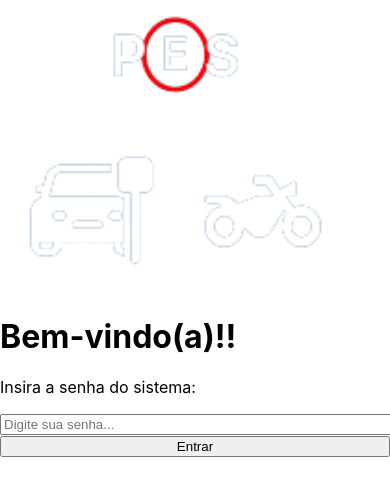
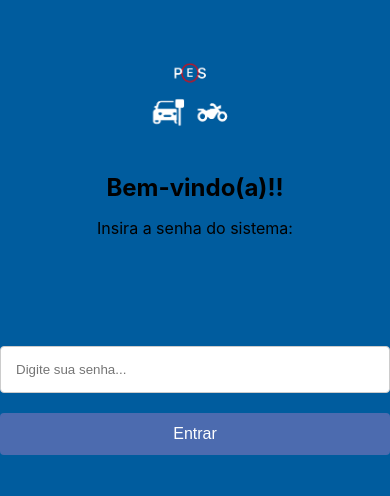
Before and after one commit to SaraSilvaa/PES-Estacionamento, a React (Create React App) app in the folder pes-estacionamento/: page / in a window 390 px wide. Shown: the top 496 px of the page. Built offline with nearby package versions, Linux system fonts and the light colour scheme.

Commit message:
Arrummando login

```diff
--- a/pes-estacionamento/src/pages/Entrada/entrada.css
+++ b/pes-estacionamento/src/pages/Entrada/entrada.css
@@ -1,39 +1,109 @@
-/* .app {
-    background-color: #004687;
-    display: flex;
-    flex-direction: column;
-    align-items: center;
-    justify-content: center;
-    height: 100vh;
-  }
-
-  .header {
+@media screen and (min-width: 769px) {
+  .container {
     text-align: center;
-    padding: 20px;
+    margin: auto;
+    margin-top: 15%;
+    width: 50%;
+    background-color: #005c9e;
+    border-radius: 8px;
+    box-shadow: 10 10 10px rgba(0, 0, 0, 0.1);
   }
 
   .logo {
-    max-width: 100%;
-    height: auto;
+    width: 100px; /* Ajuste conforme necessário */
+    margin-bottom: 20px;
   }
 
-  .content {
-    text-align: center;
+  .title {
+    font-size: 24px;
+    margin-bottom: 10px;
   }
 
-  .h1 {
-    font-size: 24px;
-    margin-bottom: 20px;
-    color: white;
+  .subtitle {
+    font-size: 16px;
+    margin-bottom: 10px;
   }
 
-  .input {
-    background-color: #004687;
+  input {
+    width: 50%;
     padding: 10px;
-    font-size: 16px;
-    width: 100vh;
-    max-width: 400px;
-    border: 3px solid #ffffff;
+    margin-bottom: 20px;
+    border: 1px solid #ccc;
+    border-radius: 4px;
+    box-sizing: border-box;
+  }
+
+  button {
+    background-color: #385dac;
     color: white;
-    border-radius: 22px;
-  } */
+    padding: 12px 20px;
+    border: none;
+    border-radius: 4px;
+    cursor: pointer;
+    font-size: 12px;
+  }
+
+  button:hover {
+    background-color: rgb(149, 193, 230);
+  }
+}
+
+
+
+
+@media screen and (max-width: 768px) {
+  .container {
+    margin-top: 50%;
+
+    height: 100vh;
+  text-align: center;
+  margin: auto;
+  background-color: #005c9e;
+  box-shadow: 0 0 10px rgba(0, 0, 0, 0.1);
+
+}
+
+.logo {
+  width: 100px; /* Ajuste conforme necessário */
+  margin-bottom: 20px;
+  margin-top: 15%;
+
+}
+
+.title {
+  font-size: 24px;
+  margin-bottom: 10px;
+
+}
+
+.subtitle {
+  font-size: 16px;
+  margin-bottom: 10px;
+
+}
+
+input {
+  margin-top: 25%;
+  width: 100%;
+  padding: 15px;
+  margin-bottom: 20px;
+  border: 1px solid #ccc;
+  border-radius: 4px;
+  box-sizing: border-box;
+
+}
+
+button {
+  background-color: #4c6baf;
+  color: white;
+  padding: 12px 20px;
+  border: none;
+  border-radius: 4px;
+  cursor: pointer;
+  font-size: 16px;
+}
+
+button:hover {
+  background-color: rgb(149, 193, 230);
+}
+}
--- a/pes-estacionamento/src/pages/Entrada/entrada.js
+++ b/pes-estacionamento/src/pages/Entrada/entrada.js
@@ -1,4 +1,4 @@
-import '../../pages/Entrada/entrada.css'
+import '../../pages/Entrada/entrada.css';
 import { Link } from 'react-router-dom';
 import Logo from '../../img/logo.png';
 
```
